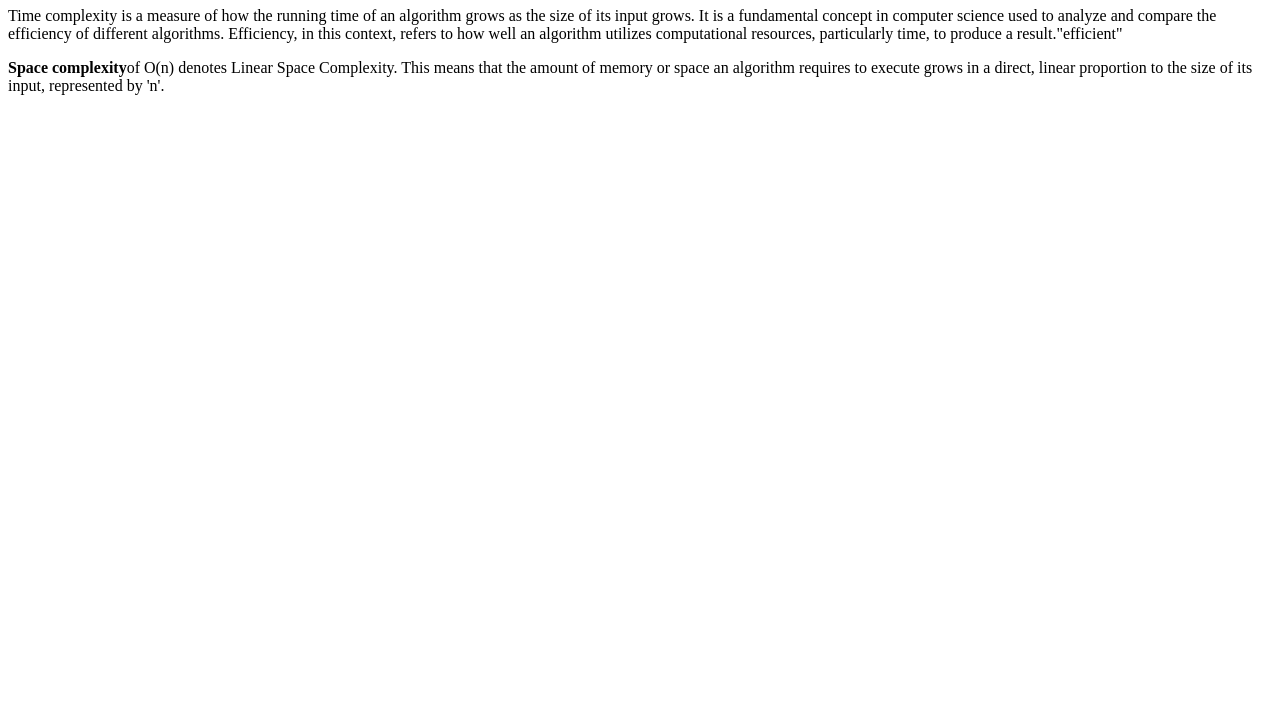
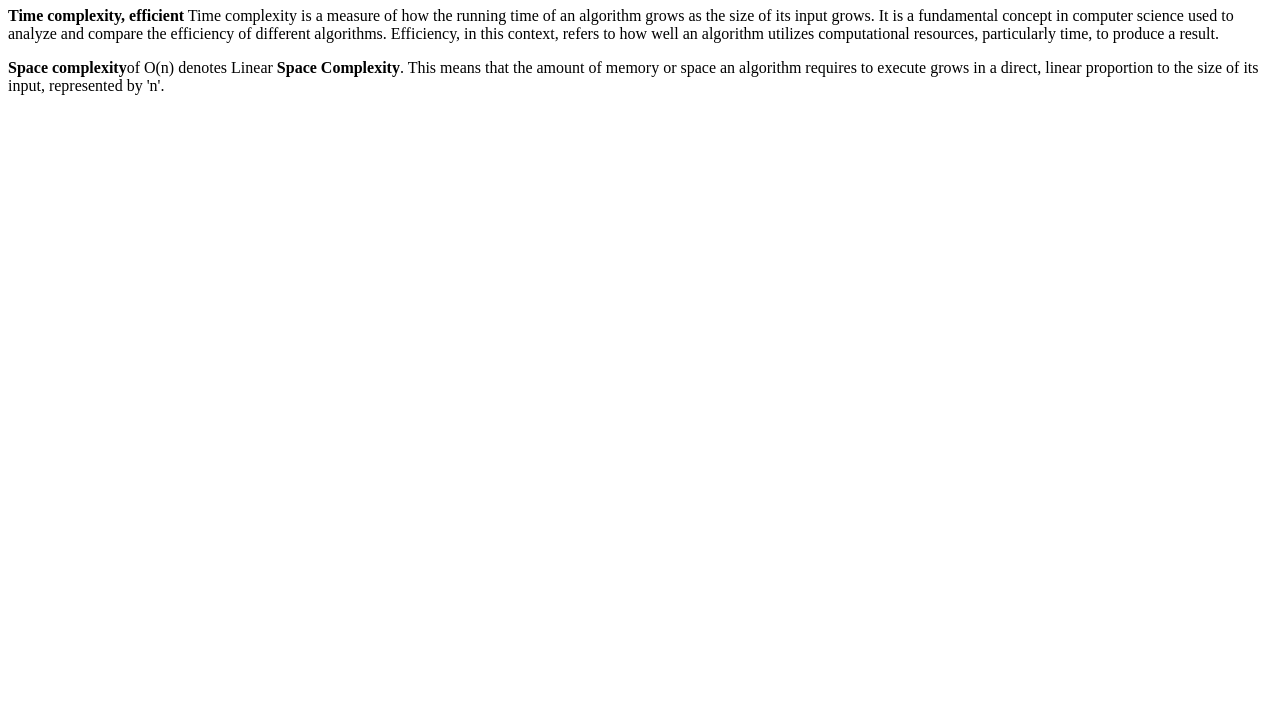
Before and after one commit to acciojob/time-and-space-complexity-alishajatav, a website: page main.html in a window 1280 px wide. Shown: the part 73-800 px from the top of the page. Drawn offline with Linux system fonts and the light colour scheme.

Commit message:
created a submission

```diff
--- a/main.html
+++ b/main.html
@@ -8,12 +8,14 @@
 
 <body>
 	<h1>Time, Space, Complexity</h1>
-	<p>Time complexity is a measure of how the running
+	<p>
+		<b>Time complexity, efficient</b>
+		Time complexity is a measure of how the running
 		time of an algorithm grows as the size of its input grows.
 		It is a fundamental concept in computer science used to analyze
-		and compare the efficiency of different algorithms. Efficiency, in this context, refers to how well an algorithm utilizes computational resources, particularly time, to produce a result."efficient"
+		and compare the efficiency of different algorithms. Efficiency, in this context, refers to how well an algorithm utilizes computational resources, particularly time, to produce a result.
 	</p>
-	<p><b> Space complexity</b>of O(n) denotes Linear Space Complexity. This means that the amount of memory or space an algorithm requires to execute grows in a direct, linear proportion to the size of its input, represented by 'n'.
+	<p><b> Space complexity</b>of O(n) denotes Linear <b>Space Complexity</b>. This means that the amount of memory or space an algorithm requires to execute grows in a direct, linear proportion to the size of its input, represented by 'n'.
 	</p>
     <script type="text/javascript" src="./script.js">
 </script>
```
